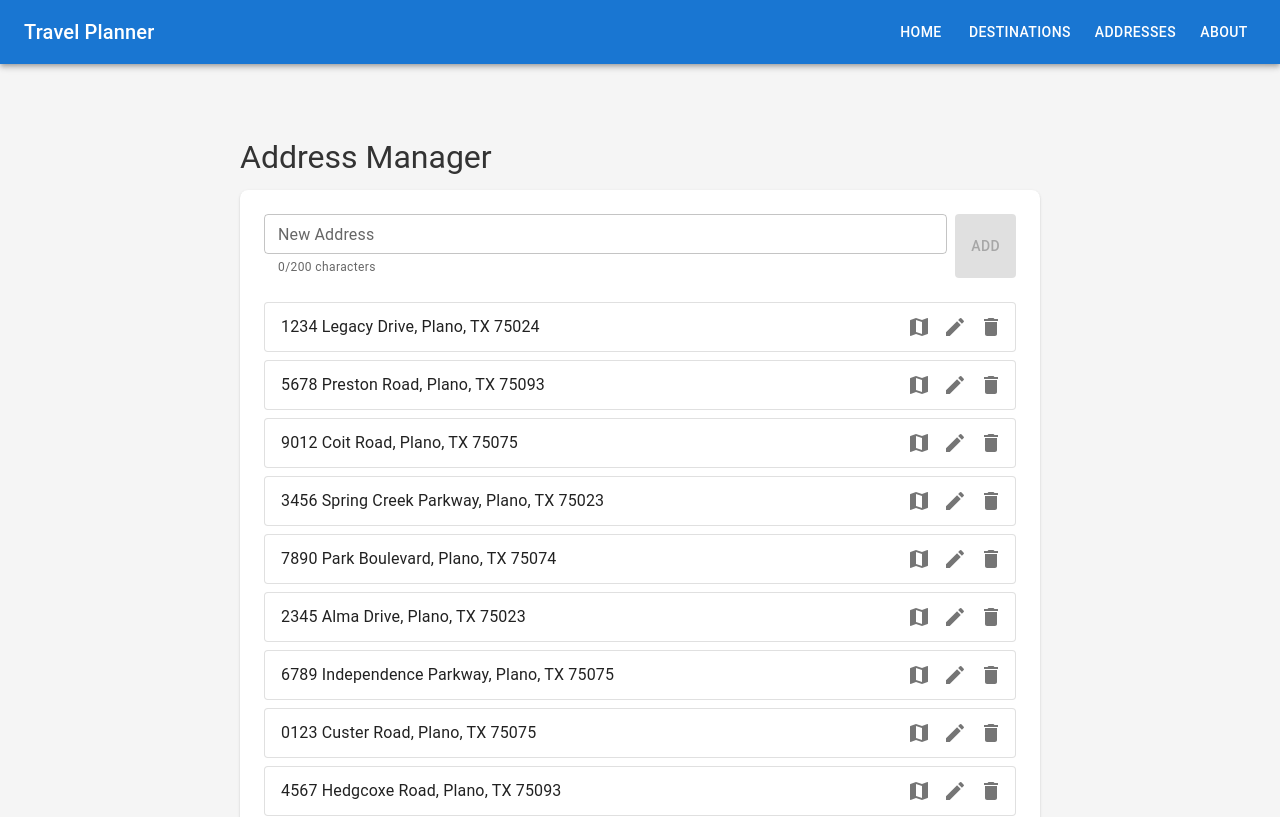
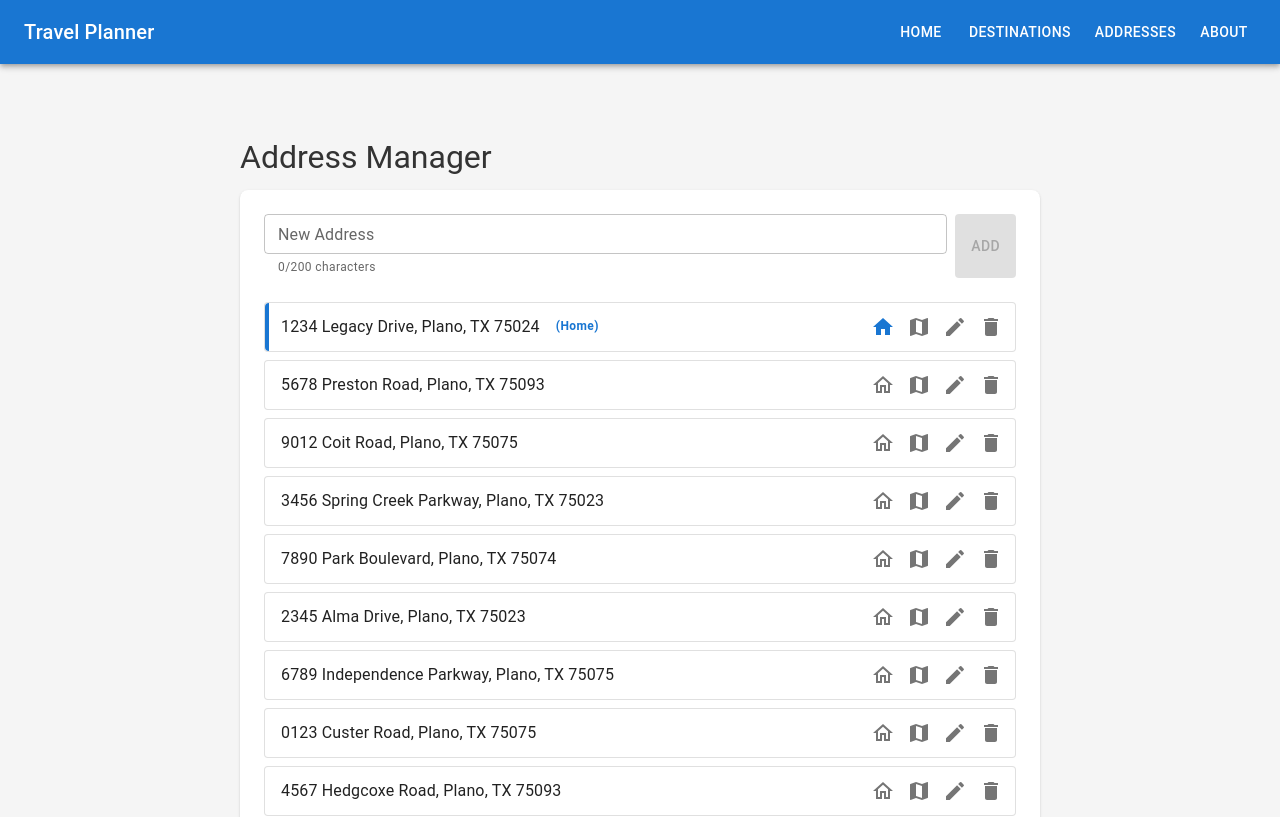
Before and after one commit to paulwoods/travel, a React (Vite) app in the folder client/: page /addresses in a window 1280 px wide. Shown: the top 817 px of the page. Built offline with nearby package versions, Linux system fonts and the light colour scheme.

Commit message:
feat(addresses): add home address feature with visual indicators

```diff
--- a/client/src/components/AddressManager.tsx
+++ b/client/src/components/AddressManager.tsx
@@ -14,26 +14,33 @@ import {
   useTheme,
   useMediaQuery,
 } from '@mui/material';
-import { Edit as EditIcon, Delete as DeleteIcon, Map as MapIcon } from '@mui/icons-material';
+import {
+  Edit as EditIcon,
+  Delete as DeleteIcon,
+  Map as MapIcon,
+  Home as HomeIcon,
+  HomeOutlined as HomeOutlinedIcon
+} from '@mui/icons-material';
 
 interface Address {
   id: string;
   text: string;
+  isHome: boolean;
 }
 
 const STORAGE_KEY = 'travel-addresses';
 
 const INITIAL_ADDRESSES: Address[] = [
-  { id: '1', text: '1234 Legacy Drive, Plano, TX 75024' },
-  { id: '2', text: '5678 Preston Road, Plano, TX 75093' },
-  { id: '3', text: '9012 Coit Road, Plano, TX 75075' },
-  { id: '4', text: '3456 Spring Creek Parkway, Plano, TX 75023' },
-  { id: '5', text: '7890 Park Boulevard, Plano, TX 75074' },
-  { id: '6', text: '2345 Alma Drive, Plano, TX 75023' },
-  { id: '7', text: '6789 Independence Parkway, Plano, TX 75075' },
-  { id: '8', text: '0123 Custer Road, Plano, TX 75075' },
-  { id: '9', text: '4567 Hedgcoxe Road, Plano, TX 75093' },
-  { id: '10', text: '8901 Ohio Drive, Plano, TX 75024' },
+  { id: '1', text: '1234 Legacy Drive, Plano, TX 75024', isHome: true },
+  { id: '2', text: '5678 Preston Road, Plano, TX 75093', isHome: false },
+  { id: '3', text: '9012 Coit Road, Plano, TX 75075', isHome: false },
+  { id: '4', text: '3456 Spring Creek Parkway, Plano, TX 75023', isHome: false },
+  { id: '5', text: '7890 Park Boulevard, Plano, TX 75074', isHome: false },
+  { id: '6', text: '2345 Alma Drive, Plano, TX 75023', isHome: false },
+  { id: '7', text: '6789 Independence Parkway, Plano, TX 75075', isHome: false },
+  { id: '8', text: '0123 Custer Road, Plano, TX 75075', isHome: false },
+  { id: '9', text: '4567 Hedgcoxe Road, Plano, TX 75093', isHome: false },
+  { id: '10', text: '8901 Ohio Drive, Plano, TX 75024', isHome: false },
 ];
 
 export const AddressManager = () => {
@@ -61,7 +68,7 @@ export const AddressManager = () => {
     if (newAddress.trim() && newAddress.length <= 200) {
       setAddresses([
         ...addresses,
-        { id: Date.now().toString(), text: newAddress.trim() }
+        { id: Date.now().toString(), text: newAddress.trim(), isHome: false }
       ]);
       setNewAddress('');
     }
@@ -89,6 +96,13 @@ export const AddressManager = () => {
   const handleOpenInMaps = (address: string) => {
     const encodedAddress = encodeURIComponent(address);
     window.open(`https://www.google.com/maps/search/?api=1&query=${encodedAddress}`, '_blank');
+  };
+
+  const handleToggleHome = (id: string) => {
+    setAddresses(addresses.map(addr => ({
+      ...addr,
+      isHome: addr.id === id ? !addr.isHome : false
+    })));
   };
 
   return (
@@ -156,7 +170,19 @@ export const AddressManager = () => {
                 borderColor: 'divider',
                 flexDirection: { xs: 'column', sm: 'row' },
                 alignItems: { xs: 'stretch', sm: 'center' },
-                gap: { xs: 1, sm: 0 }
+                gap: { xs: 1, sm: 0 },
+                position: 'relative',
+                '&::before': address.isHome ? {
+                  content: '""',
+                  position: 'absolute',
+                  left: 0,
+                  top: 0,
+                  bottom: 0,
+                  width: 4,
+                  bgcolor: 'primary.main',
+                  borderTopLeftRadius: 4,
+                  borderBottomLeftRadius: 4
+                } : {}
               }}
             >
               {editingId === address.id ? (
@@ -202,7 +228,23 @@ export const AddressManager = () => {
               ) : (
                 <>
                   <ListItemText
-                    primary={address.text}
+                    primary={
+                      <Box sx={{ display: 'flex', alignItems: 'center', gap: 1 }}>
+                        {address.text}
+                        {address.isHome && (
+                          <Typography
+                            variant="caption"
+                            sx={{
+                              color: 'primary.main',
+                              fontWeight: 'bold',
+                              ml: 1
+                            }}
+                          >
+                            (Home)
+                          </Typography>
+                        )}
+                      </Box>
+                    }
                     sx={{
                       wordBreak: 'break-word',
                       pr: { xs: 0, sm: 2 }
@@ -217,6 +259,16 @@ export const AddressManager = () => {
                       mt: { xs: 1, sm: 0 }
                     }}
                   >
+                    <Tooltip title={address.isHome ? "Remove as home address" : "Set as home address"}>
+                      <IconButton
+                        edge="end"
+                        aria-label="toggle home"
+                        onClick={() => handleToggleHome(address.id)}
+                        color={address.isHome ? "primary" : "default"}
+                      >
+                        {address.isHome ? <HomeIcon /> : <HomeOutlinedIcon />}
+                      </IconButton>
+                    </Tooltip>
                     <Tooltip title="Open in Google Maps">
                       <IconButton
                         edge="end"
```
